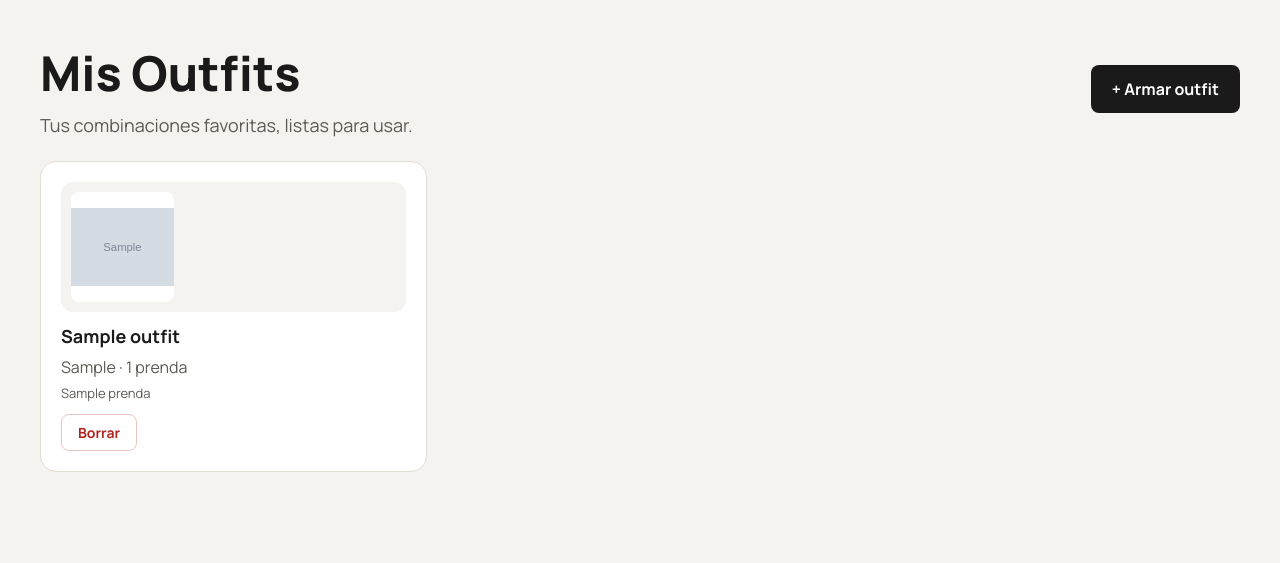
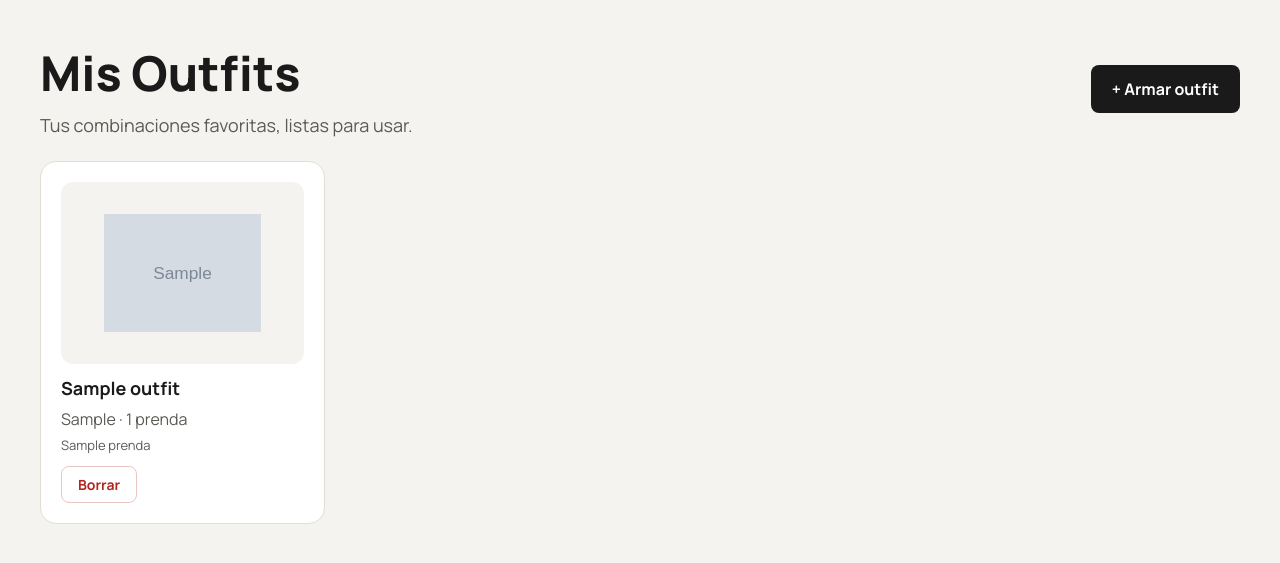
Before and after one commit to araneaemerson-oss/armario-digital, a Flask app: page /outfits in a window 1280 px wide. Shown: the part 75-638 px from the top of the page. Run offline with Flask 3, Linux system fonts and the light colour scheme; the visitor is signed in with stand-in values (Sample User, id 1); tables that the repository leaves empty hold one stand-in row (values such as "Sample post"); grey boxes marked "Sample" are stand-in pictures.

Commit message:
Muestra los outfits de arriba hacia abajo y quita el probador

```diff
--- a/app.py
+++ b/app.py
@@ -84,6 +84,12 @@ TIPOS = [
     {"valor": "Accesorios", "plural": "Accesorios",  "icono": "🧢"},
 ]
 OCASIONES = ["Casual", "Formal", "Fiesta", "Deporte"]
+
+# Orden en el cuerpo, de arriba (0) hacia abajo, para mostrar los outfits como una persona vestida
+ORDEN_CUERPO = {
+    "Accesorios": 0, "Chaqueta": 1, "Camisa": 2, "Blusa": 2, "Vestido": 3,
+    "Pantalón": 4, "Short": 4, "Falda": 4, "Bolso": 5, "Zapatos": 6, "Tacos": 6,
+}
 
 
 # Esto hace que TIPOS y OCASIONES se puedan usar en TODOS los templates
@@ -426,7 +432,9 @@ def outfits():
             JOIN outfit_prendas ON prendas.id = outfit_prendas.prenda_id
             WHERE outfit_prendas.outfit_id = ?
             """, (outfit["id"],)).fetchall()
-        outfits_con_prendas.append({"outfit": outfit, "prendas": prendas_del_outfit})
+        # Las ordenamos de arriba hacia abajo, como en el cuerpo 🧍
+        prendas_ordenadas = sorted(prendas_del_outfit, key=lambda p: ORDEN_CUERPO.get(p["tipo"], 5))
+        outfits_con_prendas.append({"outfit": outfit, "prendas": prendas_ordenadas})
 
     conexion.close()
     return render_template("outfits.html", outfits=outfits_con_prendas)
--- a/static/css/style.css
+++ b/static/css/style.css
@@ -626,25 +626,28 @@ a{
 }
 .grilla-outfits {
     display: grid;
-    grid-template-columns: repeat(auto-fill, minmax(300px, 1fr));
+    grid-template-columns: repeat(auto-fill, minmax(260px, 1fr));
     gap: 20px;
 }
 .outfit-fotos {
-    display: grid;
-    grid-template-columns: repeat(auto-fill, minmax(80px, 1fr));
-    gap: 8px;
+    display: flex;
+    flex-direction: column;      /* de arriba hacia abajo, como una persona 🧍 */
+    align-items: center;
+    gap: 4px;
     background-color: #F5F3EF;
     border-radius: 12px;
-    padding: 10px;
+    padding: 16px 10px;
     margin-bottom: 12px;
 }
 .tarjeta .outfit-fotos img {
-    width: 100%;
-    height: 110px;
+    width: auto;
+    max-width: 70%;
+    height: 150px;
     object-fit: contain;
     margin: 0;
-    background-color: #FFFFFF;
-    border-radius: 8px;
+}
+.tarjeta .outfit-fotos img.pieza-chica {
+    height: 80px;                /* zapatos y accesorios más pequeños */
 }
 .sin-foto.mini {
     height: 110px;
--- a/templates/outfits.html
+++ b/templates/outfits.html
@@ -16,7 +16,8 @@
                     <div class="outfit-fotos">
                         {% for prenda in item.prendas %}
                             {% if prenda.foto %}
-                                <img src="{{ url_for('static', filename=prenda.foto) }}" alt="{{ prenda.nombre }}" title="{{ prenda.nombre }}">
+                                <img src="{{ url_for('static', filename=prenda.foto) }}" alt="{{ prenda.nombre }}" title="{{ prenda.nombre }}"
+                                     class="{% if prenda.tipo in ['Zapatos', 'Tacos', 'Accesorios'] %}pieza-chica{% endif %}">
                             {% else %}
                                 <div class="sin-foto mini">👕</div>
                             {% endif %}
```
